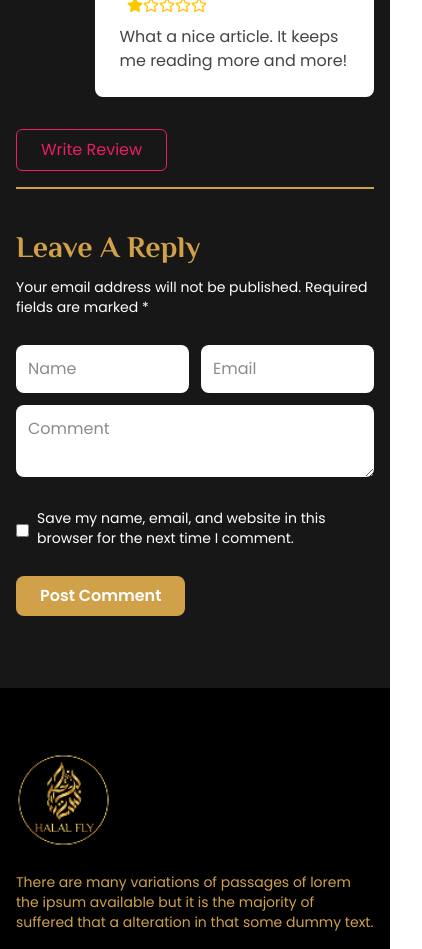
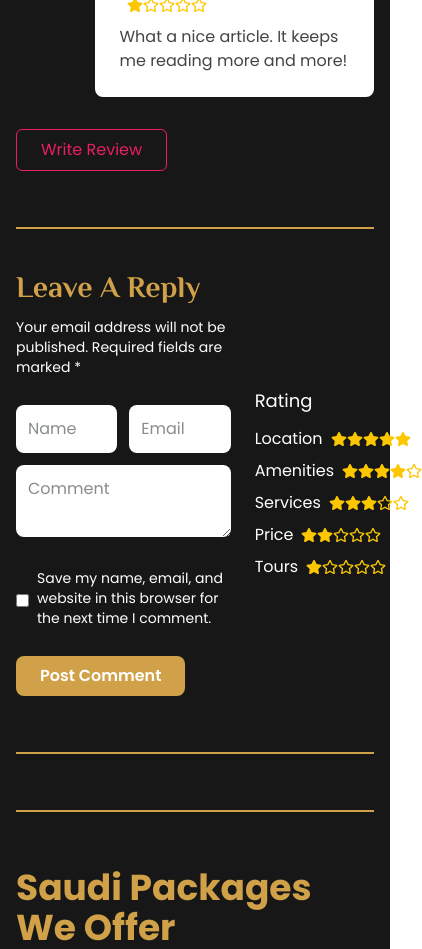
Before and after one commit to theashrafislam/halal-fly-v1, a Next.js app: page /packages/1 in a window 390 px wide. Shown: the part 5740-6689 px from the top of the page, 422 px wide, since content can reach past the window. Built offline with nearby package versions, Linux system fonts and the light colour scheme; a web font is replaced by a local one.

Commit message:
package details page is complate

```diff
--- a/src/app/Components/Packages/LeaveAreply.jsx
+++ b/src/app/Components/Packages/LeaveAreply.jsx
@@ -1,10 +1,31 @@
 import React from 'react';
+import { FaStar, FaRegStar } from 'react-icons/fa';
 
 const LeaveAreply = () => {
+    const ratings = [
+        { category: 'Location', rating: 5 },
+        { category: 'Amenities', rating: 4 },
+        { category: 'Services', rating: 3 },
+        { category: 'Price', rating: 2 },
+        { category: 'Tours', rating: 1 },
+    ];
+
+    const renderStars = (rating) => {
+        const stars = [];
+        for (let i = 1; i <= 5; i++) {
+          if (i <= rating) {
+            stars.push(<FaStar key={i} className="text-yellow-400" />);
+          } else {
+            stars.push(<FaRegStar key={i} className="text-yellow-400" />);
+          }
+        }
+        return stars;
+      };
+
     return (
         <div>
-            <div>
-                <div>
+            <div className='flex items-center gap-6'>
+                <div className='w-2/3'>
                     <p className='text-3xl font-bold font-philosopher text-[#D0A148]'>Leave A Reply</p>
                     <p className='text-white text-sm pt-3'>Your email address will not be published. Required fields are marked *</p>
                     <div className='pt-7 flex flex-col gap-3'>
@@ -23,8 +44,18 @@ const LeaveAreply = () => {
                     <button className='btn-primary'>Post Comment</button>
                 </div>
                 {/* Rating */}
-                <div>
-
+                <div className='w-1/3'>
+                    <p className='text-white text-lg pb-3'>Rating</p>
+                    <div className='flex flex-col gap-2'>
+                        {ratings.map((item, index) => (
+                            <div key={index} className='flex items-center justify-between'>
+                                <p className='text-white text-base'>{item?.category}</p>
+                                <div className="flex text-yellow-400 ml-2">
+                                    {renderStars(Math.round(item?.rating))}
+                                </div>
+                            </div>
+                        ))}
+                    </div>
                 </div>
             </div>
         </div>
--- a/src/app/Components/Packages/ReviewsSection.jsx
+++ b/src/app/Components/Packages/ReviewsSection.jsx
@@ -5,6 +5,9 @@ import React from "react";
 import { FaStar, FaRegStar } from "react-icons/fa";
 import { MdOutlineCalendarMonth, MdReply } from "react-icons/md";
 import LeaveAreply from "./LeaveAreply";
+import { TfiArrowCircleLeft, TfiArrowCircleRight } from "react-icons/tfi";
+import DiscoveryCard from "../Home/DiscoverWeeklySection/DiscoveryCard";
+import SaudiPackagesSection from "./SaudiPackagesSection";
 
 const ReviewsSection = () => {
   // Sample data for reviews
@@ -179,14 +182,19 @@ const ReviewsSection = () => {
       </div>
 
       {/* Add Review Button */}
-      <div className="text-start pb-4">
+      <div className="text-start pb-14">
         <button className="border border-[#E91E63] text-[#E91E63] px-6 py-2 rounded-md hover:bg-[#E91E63] hover:text-white transition-colors">
           Write Review
         </button>
       </div>
       {/* Leave A Reply  */}
-      <div className="border-t-2 pt-10 border-[#D0A148]">
+      <div className="border-t-2 pt-10 pb-14 border-[#D0A148]">
         <LeaveAreply />
+      </div>
+
+      {/* Saudi Packages We Offer */}
+      <div className="pt-14 border-t-2 border-[#D0A148]">
+       <SaudiPackagesSection />
       </div>
     </section>
   );
--- /dev/null
+++ b/src/app/Components/Packages/SaudiPackagesSection.jsx
@@ -0,0 +1,123 @@
+"use client";
+
+import { fetchAllTours } from "@/utils/api";
+import React, { useState, useEffect } from "react";
+import LoadingSpinner from "../Common/LoadingSpinner";
+import DiscoveryCard from "../Home/DiscoverWeeklySection/DiscoveryCard";
+import { TfiArrowCircleLeft, TfiArrowCircleRight } from "react-icons/tfi";
+
+const SaudiPackagesSection = () => {
+    const [currentIndex, setCurrentIndex] = useState(0);
+    const [tours, setTours] = useState([]);
+    const [loading, setLoading] = useState(true);
+
+    const cardsPerPage = 4;
+
+    useEffect(() => {
+        const loadTours = async () => {
+            try {
+                const toursData = await fetchAllTours(); // You can use a different API if needed
+                setTours(toursData || []);
+            } catch (error) {
+                console.error("Error loading Saudi packages:", error);
+            } finally {
+                setLoading(false);
+            }
+        };
+
+        loadTours();
+    }, []);
+
+    const nextSlide = () => {
+        if (currentIndex < tours.length - cardsPerPage) {
+            setCurrentIndex(currentIndex + 1);
+        } else {
+            setCurrentIndex(0);
+        }
+    };
+
+    const prevSlide = () => {
+        if (currentIndex > 0) {
+            setCurrentIndex(currentIndex - 1);
+        } else {
+            setCurrentIndex(tours.length - cardsPerPage);
+        }
+    };
+
+    if (loading) {
+        return (
+            <section className="pt-14 border-t-2 border-[#D0A148]">
+                <div className="flex items-center justify-between mb-8">
+                    <h3 className="text-4xl font-bold text-[#D0A148]">Saudi Packages We Offer</h3>
+                </div>
+                <LoadingSpinner text="Loading packages..." />
+            </section>
+        );
+    }
+
+    return (
+        <section className="pt-14 border-t-2 border-[#D0A148]">
+            <div className="flex items-center justify-between mb-8">
+                <h3 className="text-4xl font-bold text-[#D0A148]">Saudi Packages We Offer</h3>
+                <div className="hidden md:flex items-center gap-2">
+                    <button onClick={prevSlide}>
+                        <TfiArrowCircleLeft className='text-2xl text-white' />
+                    </button>
+                    <button onClick={nextSlide}>
+                        <TfiArrowCircleRight className='text-2xl text-white' />
+                    </button>
+                </div>
+            </div>
+
+            {/* Desktop slider */}
+            <div className="relative overflow-hidden hidden md:block">
+                <div
+                    className="flex transition-transform duration-500 ease-in-out"
+                    style={{
+                        transform: `translateX(-${currentIndex * 25}%)`,
+                    }}
+                >
+                    {tours.map((tour, index) => (
+                        <div key={`saudi-desktop-${index}`} className="w-1/2 lg:w-1/4 flex-shrink-0 px-3">
+                            <DiscoveryCard
+                                card={{
+                                    id: tour.id,
+                                    title: tour.title,
+                                    location: tour.location,
+                                    price: tour.discountedPrice,
+                                    originalPrice: tour.price,
+                                    image: tour.images?.[0] || "/hero-section.jpg",
+                                    days: tour.keyInfo?.duration ? parseInt(tour.keyInfo.duration) : 3,
+                                    rating: tour.rating,
+                                }}
+                            />
+                        </div>
+                    ))}
+                </div>
+            </div>
+
+            {/* Mobile list view */}
+            <div className="grid grid-cols-1 gap-6 md:hidden">
+                {tours.slice(0, 4).map((tour, index) => (
+                    <div key={`saudi-mobile-${index}`} className="px-3">
+                        <DiscoveryCard
+                            card={{
+                                id: tour.id,
+                                title: tour.title,
+                                location: tour.location,
+                                price: tour.discountedPrice,
+                                originalPrice: tour.price,
+                                image: tour.images?.[0] || "/hero-section.jpg",
+                                days: tour.keyInfo?.duration ? parseInt(tour.keyInfo.duration) : 3,
+                                rating: tour.rating,
+                            }}
+                        />
+                    </div>
+                ))}
+            </div>
+
+        </section>
+    );
+};
+
+export default SaudiPackagesSection;
```
